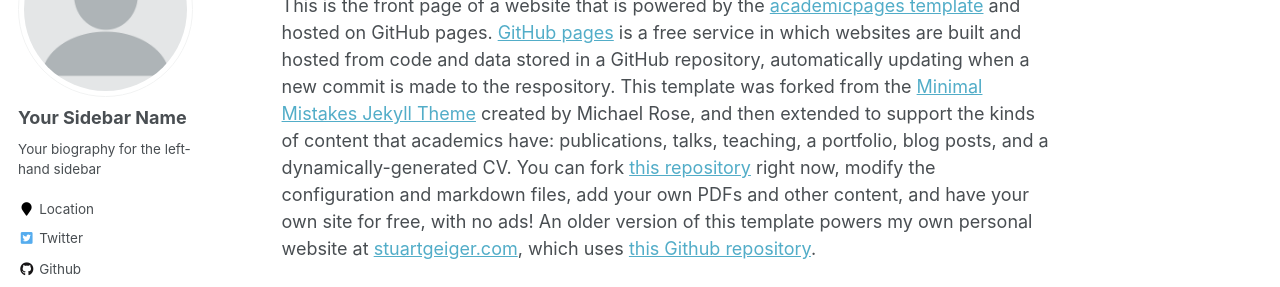
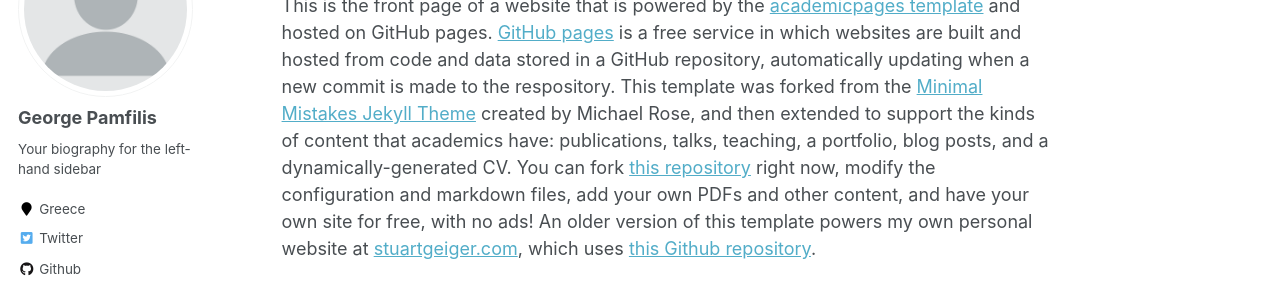
Before and after one commit to gpamfilis/gpamfilis.github.io, a Jekyll site: the page built from _pages/about.md, in a window 1280 px wide. Shown: the part 196-483 px from the top of the page. Built offline with Jekyll 4.4.1, drawn with Linux system fonts in a browser that asks for light colours; some web fonts are replaced.

Commit message:
Update _config.yml

```diff
--- a/_config.yml
+++ b/_config.yml
@@ -11,9 +11,9 @@
 title_separator          : "-"
 name                     : &name "George Pamfilis"
 description              : &description "personal description"
-url                      : https://academicpages.github.io # the base hostname & protocol for your site e.g. "https://mmistakes.github.io"
+url                      : https://gpamfilis.github.io # the base hostname & protocol for your site e.g. "https://mmistakes.github.io"
 baseurl                  : "" # the subpath of your site, e.g. "/blog"
-repository               : "academicpages/academicpages.github.io"
+repository               : "gpamfilis/gpamfilis.github.io"
 teaser                   :  # filename of teaser fallback teaser image placed in /images/, .e.g. "500x300.png"
 breadcrumbs              : false # true, false (default)
 words_per_minute         : 160
@@ -80,10 +80,10 @@
 
 # Site Author
 author:
-  name             : "Your Sidebar Name"
+  name             : "George Pamfilis"
   avatar           : "profile.png"
   bio              : "Your biography for the left-hand sidebar"
-  location         : "Location"
+  location         : "Greece"
   employer         :
   pubmed           : "https://www.ncbi.nlm.nih.gov/pubmed/?term=john+snow"
   googlescholar    : "http://yourfullgooglescholarurl.com"
@@ -96,7 +96,7 @@
   flickr           :
   facebook         :
   foursquare       :
-  github           : "academicpages"
+  github           : "gpamfilis"
   google_plus      :
   keybase          :
   instagram        :
```
